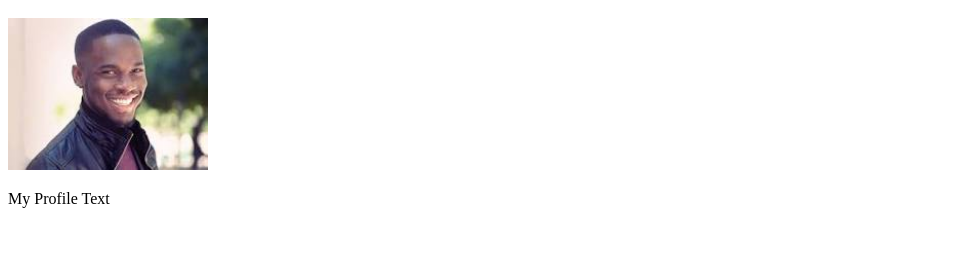
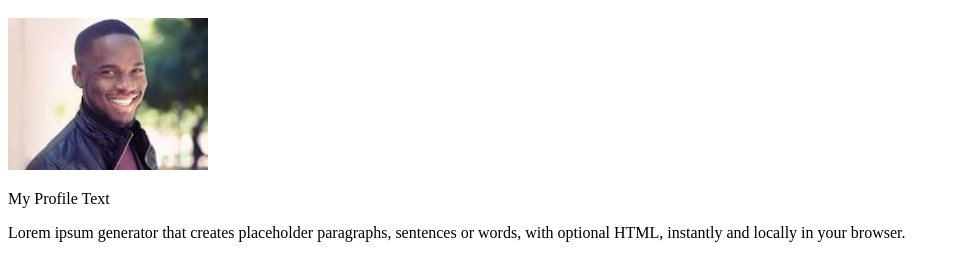
Before and after one commit to tjsurkum/firstHtmlProg, a plain HTML site: page index.html in a window 1280 px wide. Shown: the part 120-400 px from the top of the page, without its empty margins (0-960 px from the left). Drawn offline with Linux system fonts and the light colour scheme.

Commit message:
added paragraph

```diff
--- a/index.html
+++ b/index.html
@@ -10,5 +10,6 @@
     <h1>New Item</h1>
     <img width="200px" src="profile.jpg" alt="">
     <p>My Profile Text</p>
+    <p>Lorem ipsum generator that creates placeholder paragraphs, sentences or words, with optional HTML, instantly and locally in your browser.</p>
 </body>
 </html>
```
